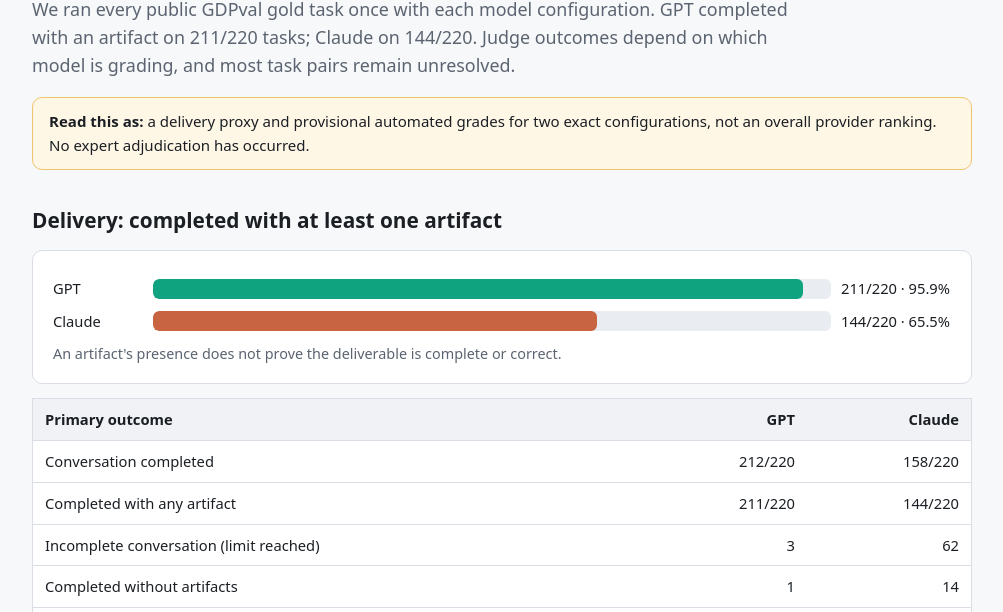
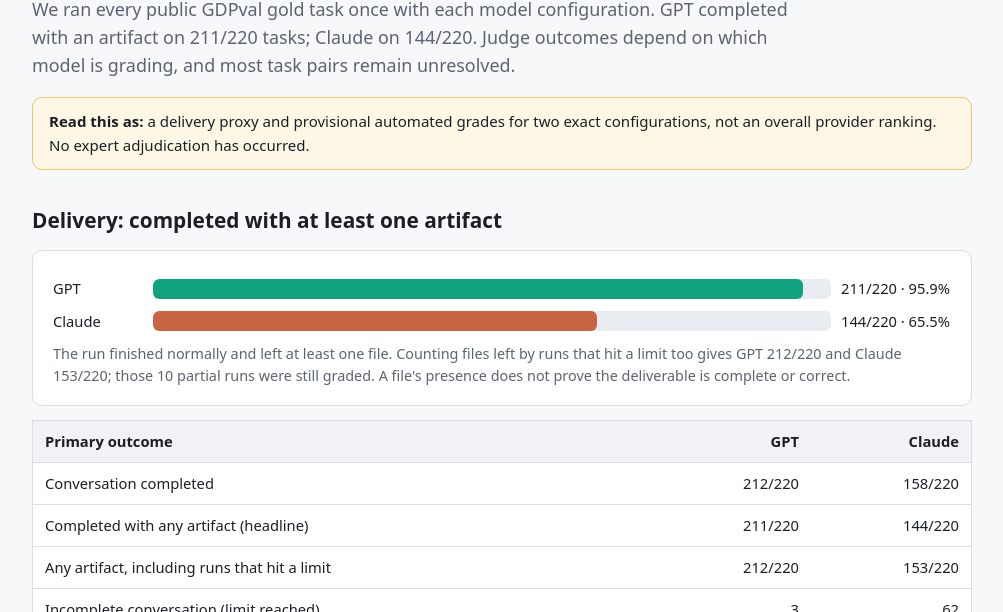
Before and after one commit to yasskin/evals-site, a plain HTML site: page index.html in a window 1280 px wide. Shown: the part 188-800 px from the top of the page, without its empty margins (138-1141 px from the left). Drawn offline with Linux system fonts and the light colour scheme.

Commit message:
Clarify artifact delivery counts (211/144 vs 212/153)
Co-authored-by: Copilot <223556219+Copilot@users.noreply.github.com>

```diff
--- a/index.html
+++ b/index.html
@@ -34,7 +34,7 @@
       <div class="bar-row"><span>GPT</span><div class="bar-track"><div class="bar-fill gpt" style="width:95.9%"></div></div><span>211/220 · 95.9%</span></div>
       <div class="bar-row"><span>Claude</span><div class="bar-track"><div class="bar-fill claude" style="width:65.5%"></div></div><span>144/220 · 65.5%</span></div>
     </div>
-    <p style="margin:10px 0 0;color:var(--muted);font-size:.9rem">An artifact's presence does not prove the deliverable is complete or correct.</p>
+    <p style="margin:10px 0 0;color:var(--muted);font-size:.9rem">The run finished normally and left at least one file. Counting files left by runs that hit a limit too gives GPT 212/220 and Claude 153/220; those 10 partial runs were still graded. A file's presence does not prove the deliverable is complete or correct.</p>
   </div>
 
   <div class="table-wrap">
@@ -42,7 +42,8 @@
       <thead><tr><th>Primary outcome</th><th class="n">GPT</th><th class="n">Claude</th></tr></thead>
       <tbody>
         <tr><td>Conversation completed</td><td class="n">212/220</td><td class="n">158/220</td></tr>
-        <tr><td>Completed with any artifact</td><td class="n">211/220</td><td class="n">144/220</td></tr>
+        <tr><td>Completed with any artifact (headline)</td><td class="n">211/220</td><td class="n">144/220</td></tr>
+        <tr><td>Any artifact, including runs that hit a limit</td><td class="n">212/220</td><td class="n">153/220</td></tr>
         <tr><td>Incomplete conversation (limit reached)</td><td class="n">3</td><td class="n">62</td></tr>
         <tr><td>Completed without artifacts</td><td class="n">1</td><td class="n">14</td></tr>
         <tr><td>Provider or harness error</td><td class="n">5</td><td class="n">0</td></tr>
```
Also changed, not shown: gpt.html (+1 -1 lines), methods.html (+1 -1 lines).
